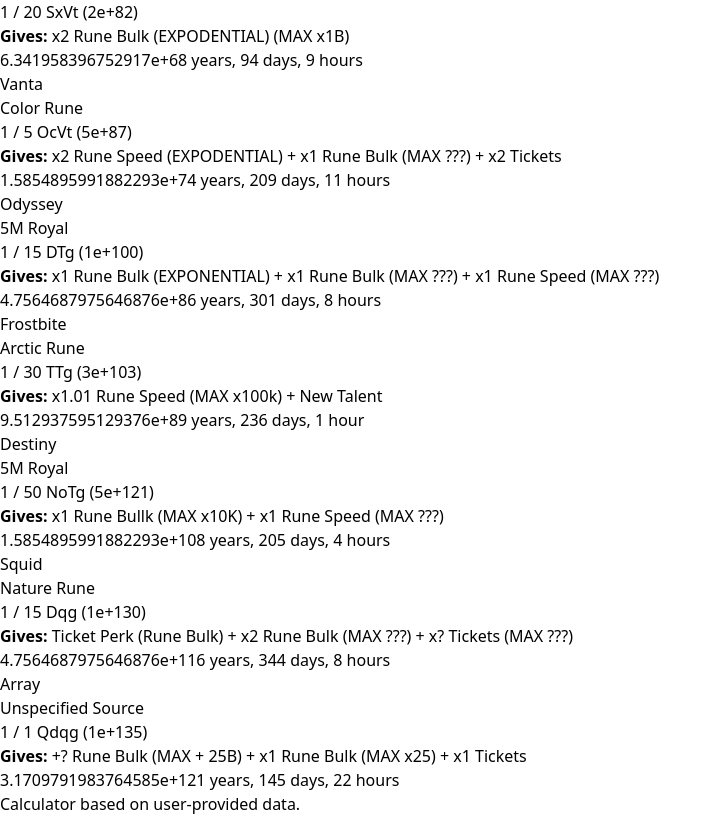
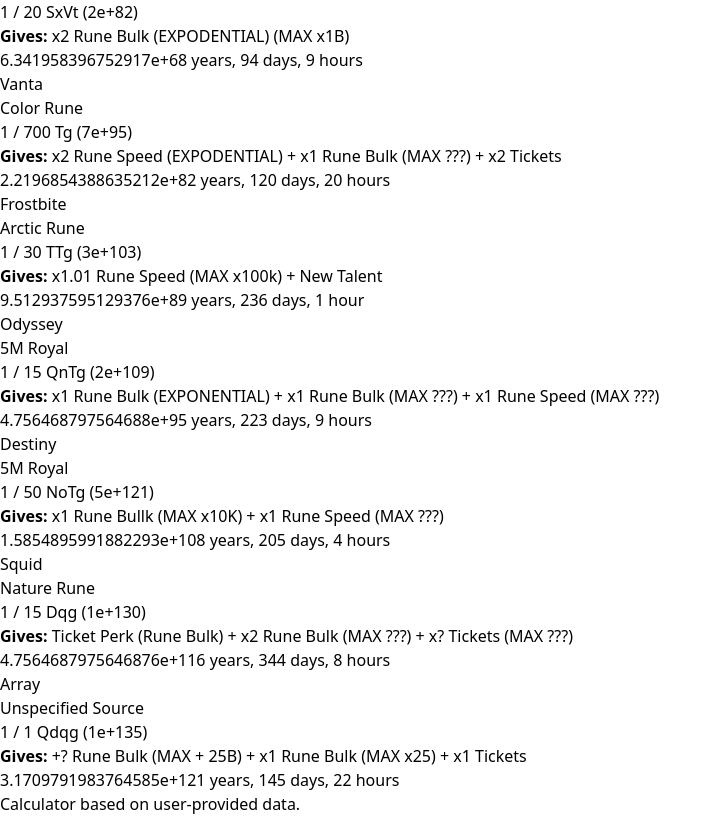
Before and after one commit to truthuntold/ai-rune-calc, a React (Vite) app: page / in a window 1280 px wide. Shown: the part 2544-3360 px from the top of the page, without its empty margins (0-722 px from the left). Built offline with nearby package versions, Linux system fonts and the light colour scheme.

Commit message:
vanta fix

```diff
--- a/src/App.jsx
+++ b/src/App.jsx
@@ -80,9 +80,9 @@ const runesData = [
   { name: 'Mirror', source: 'Arctic Rune', chance: 7.5e60, stats: 'x1.01 Rune Speed (MAX 50k) + x1 Rune Speed (MAX 500k)' },
   { name: 'Oblivion', source: 'Polychrome Rune', chance: 5e73, stats: 'x1.02 Rune Bulk (MAX x50k) + New Talent' },
   { name: 'Immortality', source: '5M Royal', chance: 2e82, stats: 'x2 Rune Bulk (EXPODENTIAL) (MAX x1B)' },
-  { name: 'Vanta', source: 'Color Rune', chance: 5e87, stats: 'x2 Rune Speed (EXPODENTIAL) + x1 Rune Bulk (MAX ???) + x2 Tickets' },
-  { name: 'Odyssey', source: '5M Royal', chance: 1.5e100, stats: 'x1 Rune Bulk (EXPONENTIAL) + x1 Rune Bulk (MAX ???) + x1 Rune Speed (MAX ???)' },
+  { name: 'Vanta', source: 'Color Rune', chance: 7e95, stats: 'x2 Rune Speed (EXPODENTIAL) + x1 Rune Bulk (MAX ???) + x2 Tickets' },
   { name: 'Frostbite', source: 'Arctic Rune', chance: 3e103, stats: 'x1.01 Rune Speed (MAX x100k) + New Talent' },
+  { name: 'Odyssey', source: '5M Royal', chance: 1.5e109, stats: 'x1 Rune Bulk (EXPONENTIAL) + x1 Rune Bulk (MAX ???) + x1 Rune Speed (MAX ???)' },
   { name: 'Destiny', source: '5M Royal', chance: 5e121, stats: 'x1 Rune Bullk (MAX x10K) + x1 Rune Speed (MAX ???)' },
   { name: 'Squid', source: 'Nature Rune', chance: 1.5e130, stats: 'Ticket Perk (Rune Bulk) + x2 Rune Bulk (MAX ???) + x? Tickets (MAX ???)' },
   { name: 'Array', source: 'Unspecified Source', chance: 1e135, stats: '+? Rune Bulk (MAX + 25B) + x1 Rune Bulk (MAX x25) + x1 Tickets' },
```
